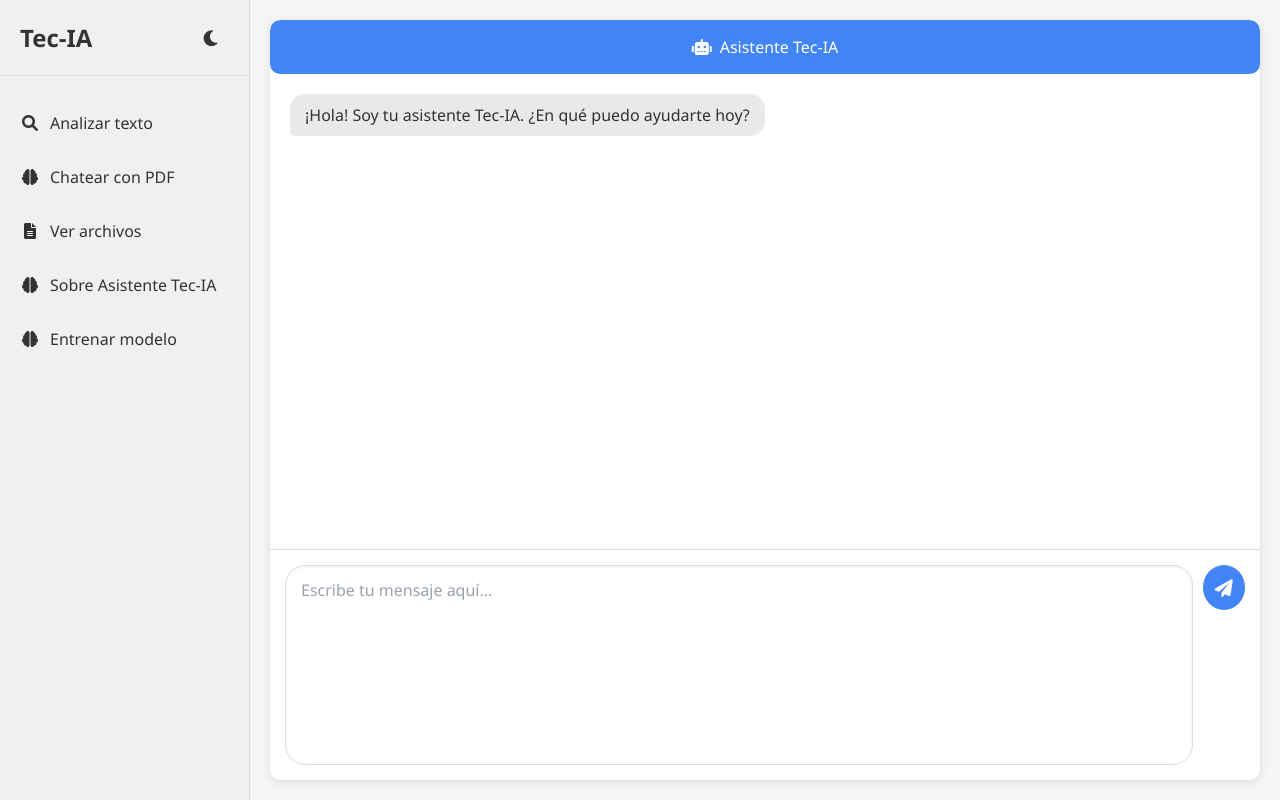
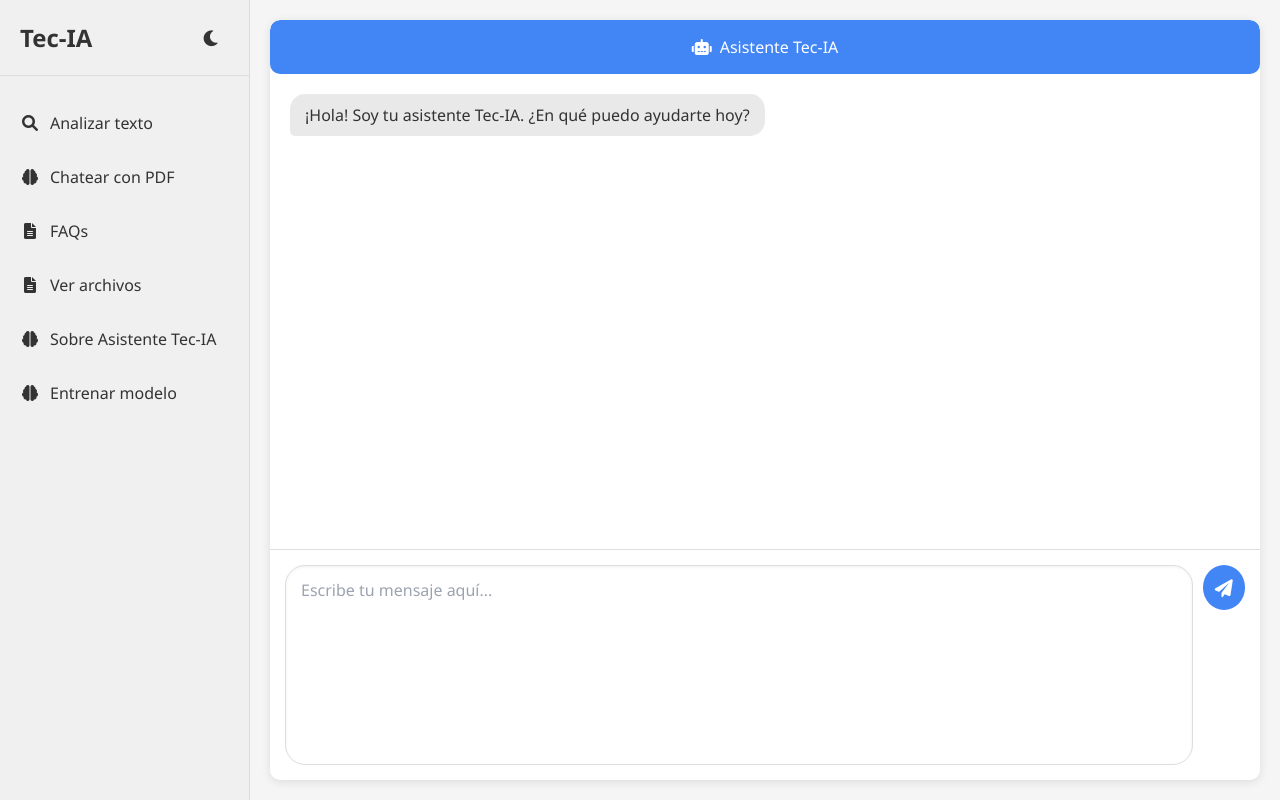
Before and after one commit to parivgabriela/Proyecto_Integrador, a Flask app: page / in a window 1280 px wide. Run offline with Flask 3, Linux system fonts and the light colour scheme; some libraries are stand-ins or nearby versions.

Commit message:
add FAQ section to sidebar

```diff
--- a/asistente-tec-ia/app/templates/analizar_texto.html
+++ b/asistente-tec-ia/app/templates/analizar_texto.html
@@ -29,6 +29,12 @@
                     <button type="submit" class="sidebar-button">
                         <i class="fas fa-brain"></i>
                         <span>Chatear con PDF</span>
+                    </button>
+                </form>
+                <form action="/get_view_faq">
+                    <button type="submit" class="sidebar-button">
+                        <i class="fas fa-file-alt"></i>
+                        <span>FAQs</span>
                     </button>
                 </form>
                 <form action="/listar_archivos">
--- a/asistente-tec-ia/app/templates/chatear_pdf.html
+++ b/asistente-tec-ia/app/templates/chatear_pdf.html
@@ -29,6 +29,12 @@
                     <button type="submit" class="sidebar-button">
                         <i class="fas fa-brain"></i>
                         <span>Chat Tec-IA</span>
+                    </button>
+                </form>
+                <form action="/get_view_faq">
+                    <button type="submit" class="sidebar-button">
+                        <i class="fas fa-file-alt"></i>
+                        <span>FAQs</span>
                     </button>
                 </form>
                 <form action="/listar_archivos">
--- a/asistente-tec-ia/app/templates/index.html
+++ b/asistente-tec-ia/app/templates/index.html
@@ -29,6 +29,12 @@
                     <button type="submit" class="sidebar-button">
                         <i class="fas fa-brain"></i>
                         <span>Chatear con PDF</span>
+                    </button>
+                </form>
+                <form action="/get_view_faq">
+                    <button type="submit" class="sidebar-button">
+                        <i class="fas fa-file-alt"></i>
+                        <span>FAQs</span>
                     </button>
                 </form>
                 <form action="/listar_archivos">
--- a/asistente-tec-ia/app/templates/info_tec_ia.html
+++ b/asistente-tec-ia/app/templates/info_tec_ia.html
@@ -28,6 +28,12 @@
                     <button type="submit" class="sidebar-button">
                         <i class="fas fa-brain"></i>
                         <span>Chatear con PDF</span>
+                    </button>
+                </form>
+                <form action="/get_view_faq">
+                    <button type="submit" class="sidebar-button">
+                        <i class="fas fa-file-alt"></i>
+                        <span>FAQs</span>
                     </button>
                 </form>
                 <form action="/listar_archivos">
--- a/asistente-tec-ia/app/templates/menu_pdfs.html
+++ b/asistente-tec-ia/app/templates/menu_pdfs.html
@@ -38,6 +38,12 @@
                         <span>Chatear con PDF</span>
                     </button>
                 </form>
+                <form action="/get_view_faq">
+                    <button type="submit" class="sidebar-button">
+                        <i class="fas fa-file-alt"></i>
+                        <span>FAQs</span>
+                    </button>
+                </form>
                 <form action="/info_tec_ia">
                     <button type="submit" class="sidebar-button">
                         <i class="fas fa-brain"></i>
```
